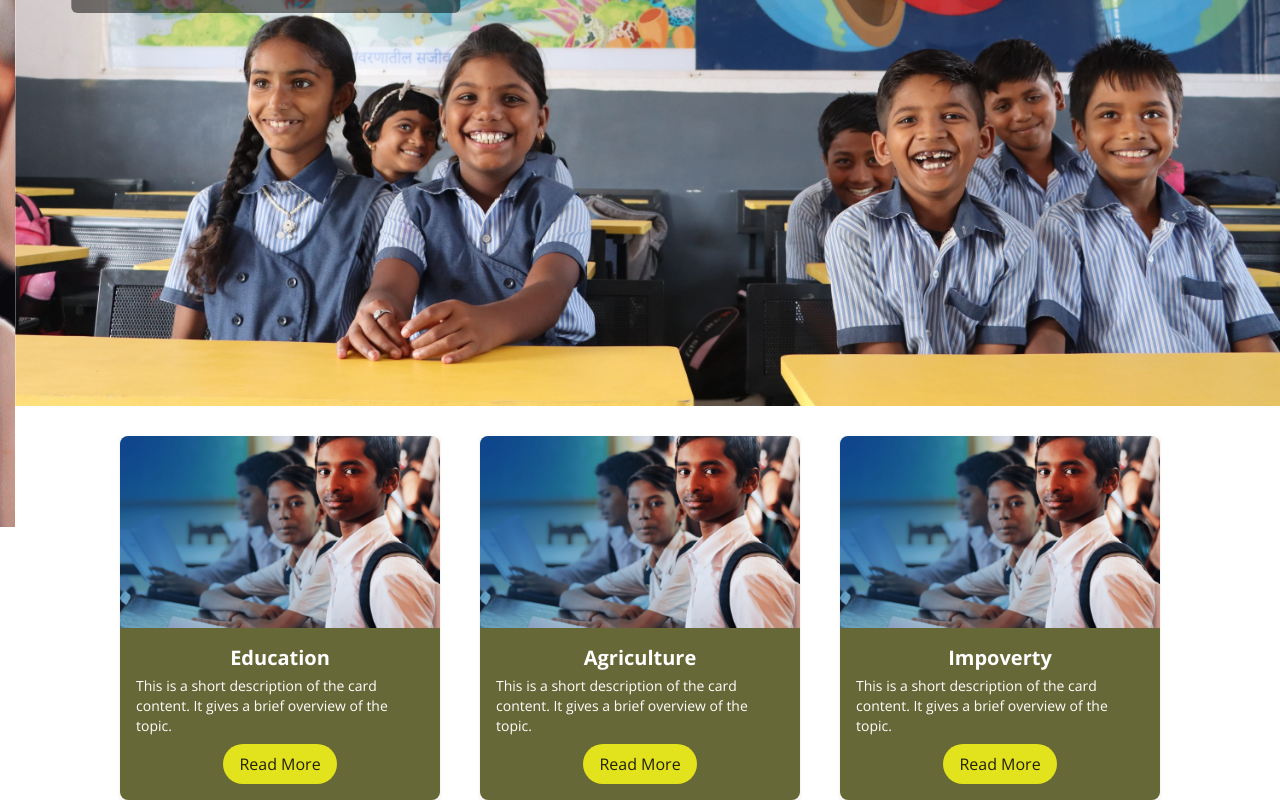
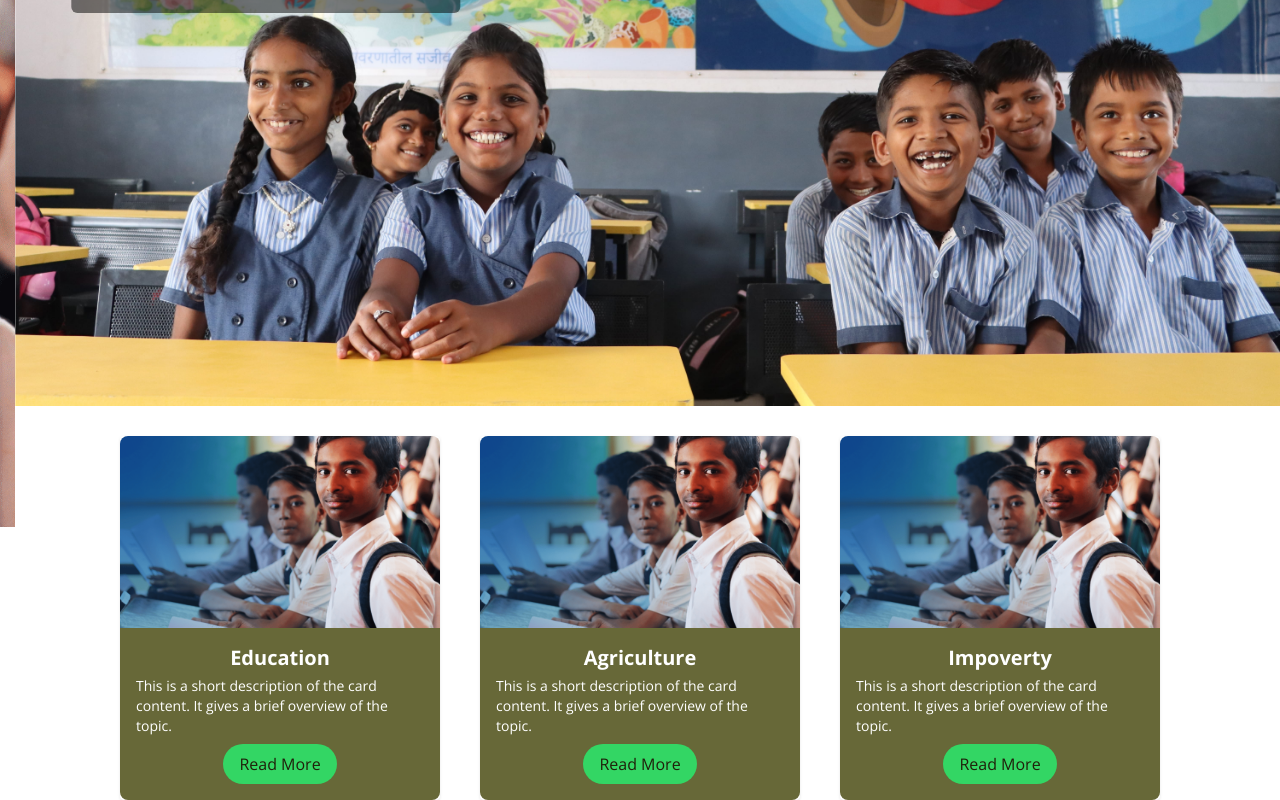
Before and after one commit to codewithRaees/awazehaq, a React (Vite) app: page / in a window 1280 px wide. Shown: the part 425-1225 px from the top of the page. Built offline with nearby package versions, Linux system fonts and the light colour scheme.

Commit message:
Commit Card Read more button bg color

```diff
--- a/src/Card.jsx
+++ b/src/Card.jsx
@@ -5,7 +5,7 @@ const Card = () => {
     {
       id: 1,
       image: '/assets/s1.png',
-      heading: 'Education',
+      heading: 'Education ',
       text: 'This is a short description of the card content. It gives a brief overview of the topic.',
       link: '/read-more', // Replace with your target URL
     },
@@ -51,7 +51,7 @@ const Card = () => {
               {/* Read More Button */}
               <a
                 href={card.link}
-                className="inline-block px-4 py-2 text-[#20200a]  bg-[#e3e31d] hover:bg-blue-600 rounded-full transition"
+                className="inline-block px-4 py-2 text-[#20200a]  bg-[#33d664] hover:bg-blue-600 rounded-full transition"
               >
                 Read More
               </a>
```
